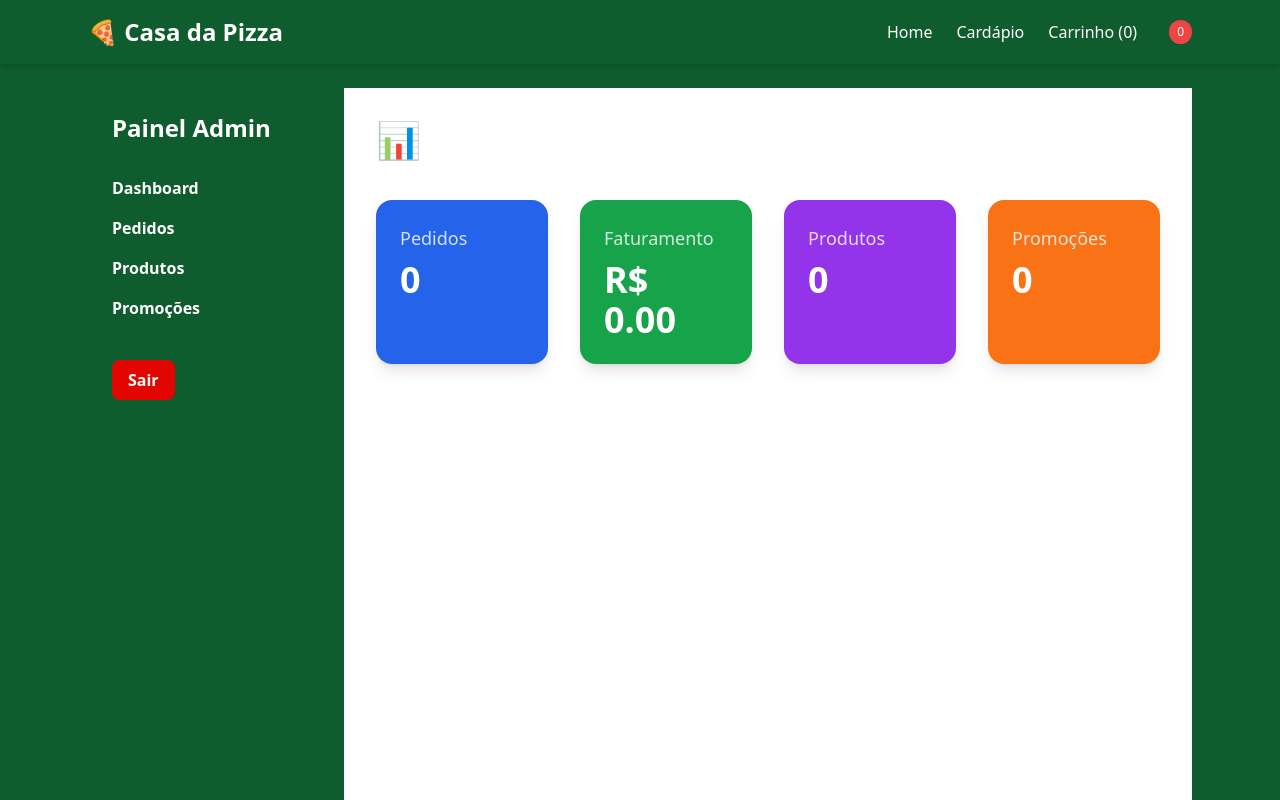
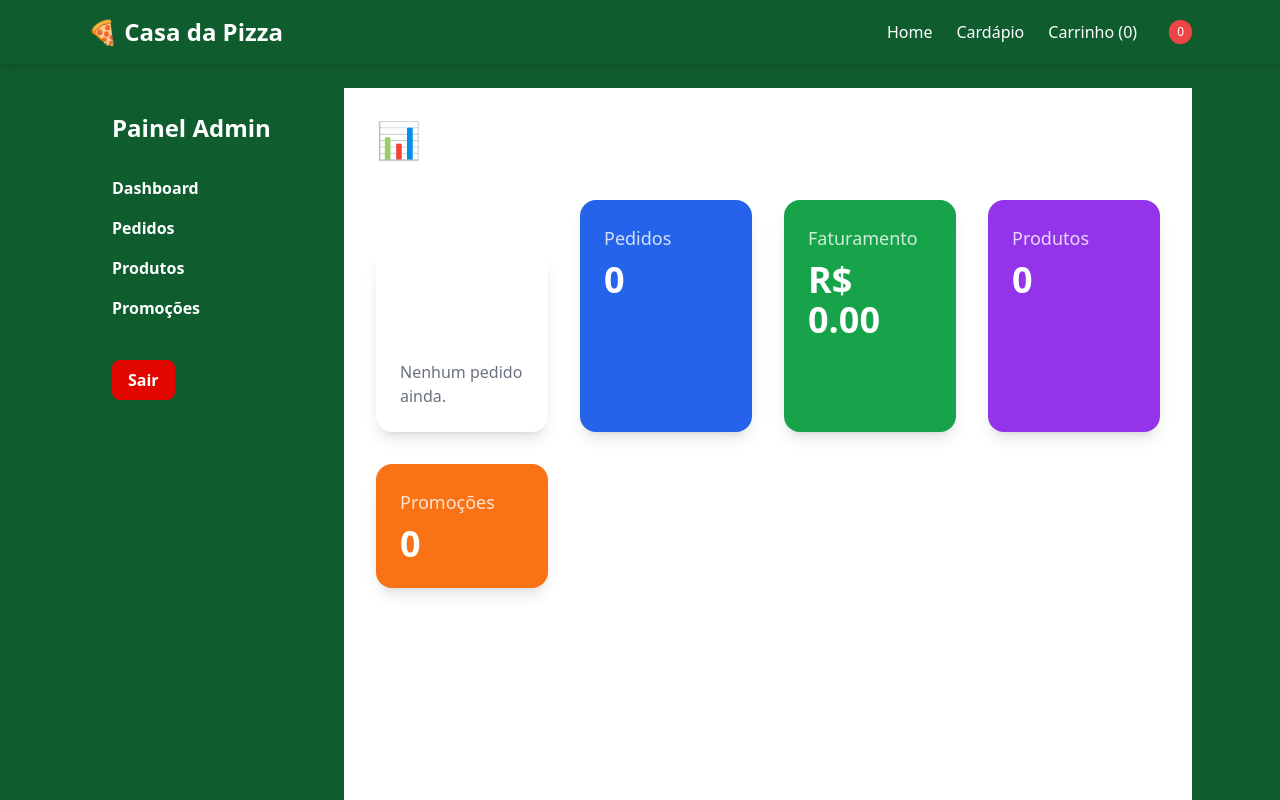
Before and after one commit to kelvin-dev23/pjt-pizzaria, a React (Vite) app: page /admin in a window 1280 px wide. Shown: the top 800 px of the page. Built offline with nearby package versions, Linux system fonts and the light colour scheme; sample sign-in values are in the browser's storage.

Commit message:
feat(admin): adiciona lista de pedidos recentes no dashboard

```diff
--- a/package.json
+++ b/package.json
@@ -9,6 +9,9 @@
     "preview": "vite preview"
   },
   "devDependencies": {
+    "@types/react": "^19.2.14",
+    "@types/react-dom": "^19.2.3",
+    "@vitejs/plugin-react": "^5.1.4",
     "autoprefixer": "^10.4.24",
     "postcss": "^8.5.6",
     "tailwindcss": "^3.4.4",
@@ -16,6 +19,7 @@
     "vite": "^7.3.1"
   },
   "dependencies": {
+    "react-router-dom": "^7.13.1",
     "recharts": "^3.7.0"
   }
 }
--- a/src/pages/Admin/Dashboard.tsx
+++ b/src/pages/Admin/Dashboard.tsx
@@ -5,11 +5,15 @@ export function Dashboard() {
   const [totalVendas, setTotalVendas] = useState(0);
   const [totalProdutos, setTotalProdutos] = useState(0);
   const [totalPromocoes, setTotalPromocoes] = useState(0);
+  const [pedidosRecentes, setPedidosRecentes] = useState<any[]>([]);
 
   useEffect(() => {
     const pedidos = JSON.parse(localStorage.getItem("pedidos") || "[]");
     const produtos = JSON.parse(localStorage.getItem("produtos") || "[]");
     const promocoes = JSON.parse(localStorage.getItem("promocoes") || "[]");
+    const ultimosPedidos = pedidos.slice(-5).reverse();
+setPedidosRecentes(ultimosPedidos);
+
 
     setTotalPedidos(pedidos.length);
 
@@ -28,6 +32,34 @@ export function Dashboard() {
       <h1 className="text-4xl font-bold mb-10">📊 Dashboard</h1>
 
       <div className="grid grid-cols-1 md:grid-cols-2 lg:grid-cols-4 gap-8">
+        <div className="mt-12 bg-white p-6 rounded-2xl shadow-lg">
+  <h2 className="text-2xl font-bold mb-6">Pedidos Recentes</h2>
+
+  {pedidosRecentes.length === 0 ? (
+    <p className="text-gray-500">Nenhum pedido ainda.</p>
+  ) : (
+    <div className="space-y-4">
+      {pedidosRecentes.map((pedido, index) => (
+        <div
+          key={index}
+          className="flex justify-between items-center border-b pb-2"
+        >
+          <div>
+            <p className="font-semibold">Pedido #{index + 1}</p>
+            <p className="text-sm text-gray-500">
+              {pedido.cliente || "Cliente"}
+            </p>
+          </div>
+
+          <div className="text-right">
+            <p className="font-bold">R$ {pedido.total?.toFixed(2)}</p>
+            <p className="text-sm text-gray-500">{pedido.status}</p>
+          </div>
+        </div>
+      ))}
+    </div>
+  )}
+</div>
 
         {/* PEDIDOS */}
         <div className="bg-blue-600 text-white p-6 rounded-2xl shadow-lg">
```
Also changed, not shown: 1 other file (tests, documents, lock files or other folders).
